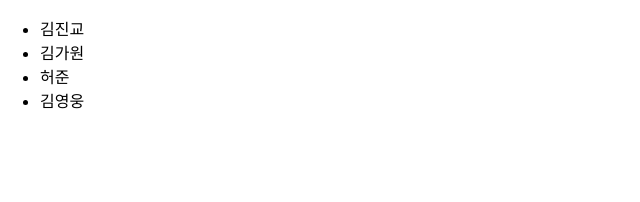
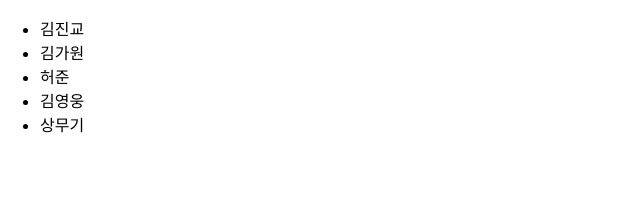
Before and after one commit to wongakim-99/react-notes, a React (Create React App) app in the folder chapter-06-iteration_component/: page / in a window 1280 px wide. Shown: the top 202 px of the page, without its empty margins (0-640 px from the left). Built offline with nearby package versions, Linux system fonts and the light colour scheme.

Commit message:
feat : "파일 변경사항 테스트"
Related to : #5

```diff
--- a/chapter-06-iteration_component/src/IterationSample.js
+++ b/chapter-06-iteration_component/src/IterationSample.js
@@ -1,7 +1,7 @@
 import React from 'react';
 
 const IterationSample = () => {
-    const names = ['김진교', '김가원', '허준', '김영웅']
+    const names = ['김진교', '김가원', '허준', '김영웅', '상무기']
     const nameList = names.map(name => <li>{name}</li>)
     return (
         <ul>{nameList}</ul>
```
